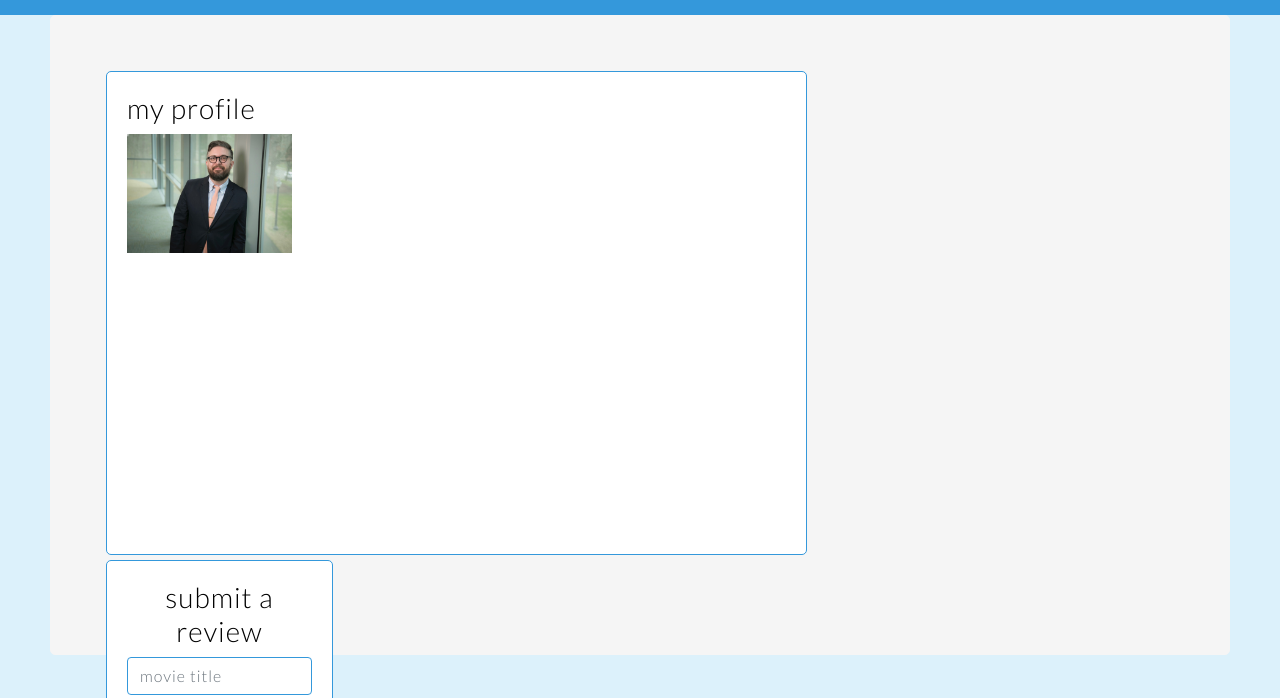
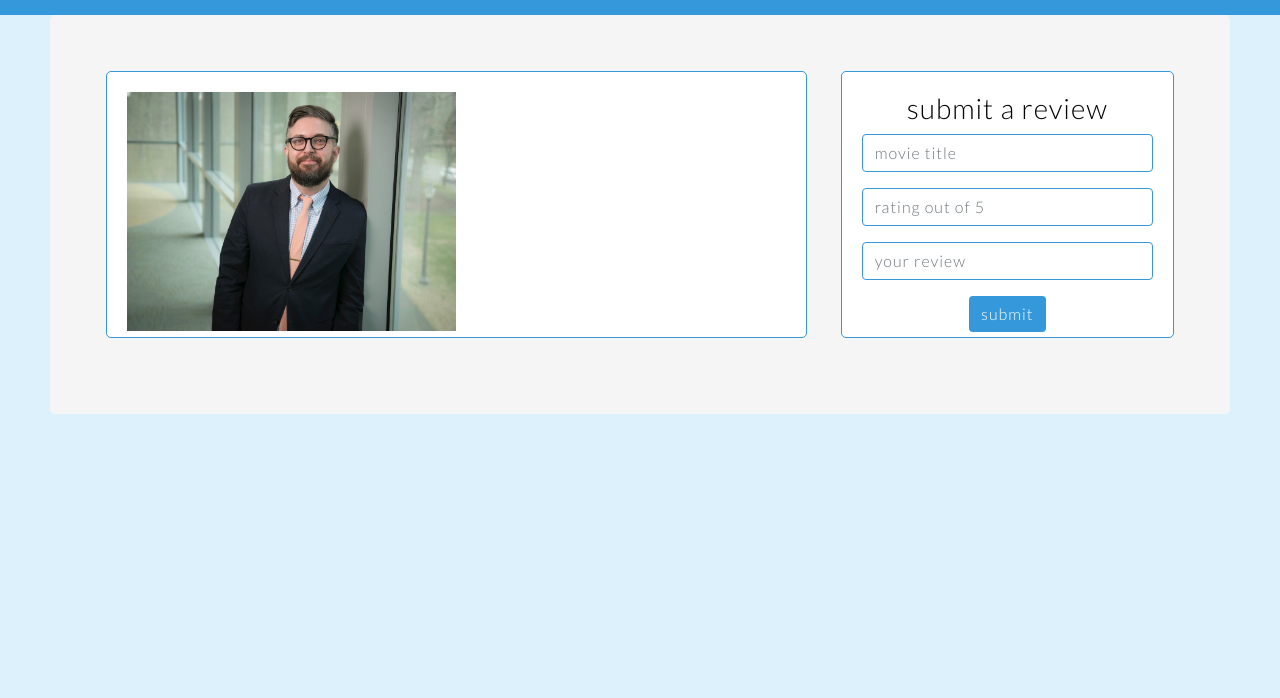
Before and after one commit to freejonm/allthemovies, a plain HTML site: page index.html in a window 1280 px wide. Shown: the part 102-800 px from the top of the page. Drawn offline with nearby package versions, Linux system fonts and the light colour scheme; no server answers.

Commit message:
fixed it! styling profile pic

```diff
--- a/index.html
+++ b/index.html
@@ -54,8 +54,7 @@
         <div class="row">
             <div class="col-md-8">
                 <div class="my-profile">
-                    <h3>My Profile</h3>
-                    <img id="profile-pic" src="headshot.jpg"
+                    <img id="profile-pic" src="headshot.jpg">
                 </div>
             </div>
             <div class="col-md-4">
--- a/style.css
+++ b/style.css
@@ -46,7 +46,7 @@ body {
 }
 
 #profile-pic {
-    width: 25%;
+    width: 50%;
     height: auto;
 }
 .input-container {
```
